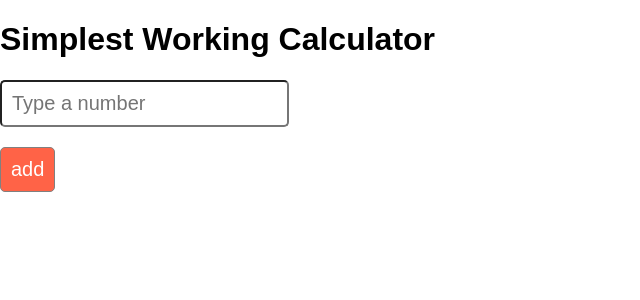
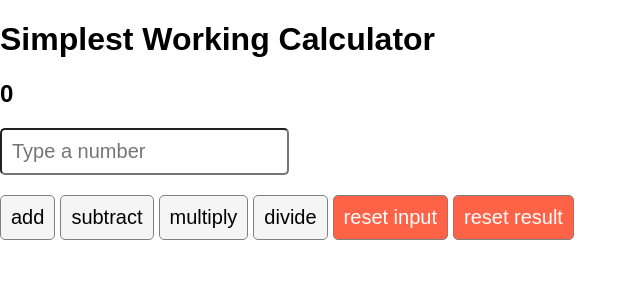
Before and after one commit to vetacode/lab-calculator, a React (Create React App) app: page / in a window 1280 px wide. Shown: the top 300 px of the page, without its empty margins (0-640 px from the left). Built offline with nearby package versions, Linux system fonts and the light colour scheme.

Commit message:
checkpoint to find the solution

```diff
--- a/src/App.css
+++ b/src/App.css
@@ -11,6 +11,11 @@ input {
   display: block;
   margin-bottom: 20px;
 }
+input:focus {
+  border-color: tomato;
+  outline: none;
+  box-shadow: 0 0 6px tomato;
+}
 button {
   border: 1px solid gray;
   background: whitesmoke;
--- a/src/App.js
+++ b/src/App.js
@@ -4,31 +4,50 @@ import './App.css';
 function App() {
   const inputRef = useRef(null);
   const resultRef = useRef(null);
-  const [result, setResult] = useState(0);
+  const [result, setResult] = useState(null);
+  const getValue = () => Number(inputRef.current.value);
 
   function plus(e) {
     e.preventDefault();
-    setResult((result) => result + Number(inputRef.current.value));
+    const value = getValue();
+    setResult((result) => (result === null ? value : result + value));
+    inputRef.current.value = null;
+    inputRef.current.focus();
   }
 
   function minus(e) {
-    // Add the code for the minus function
+    e.preventDefault();
+    const value = getValue();
+    setResult((result) => (result === null ? value : result - value));
+    inputRef.current.value = null;
+    inputRef.current.focus();
   }
 
   function times(e) {
-    // Add the code for the plus function
+    e.preventDefault();
+    const value = getValue();
+    setResult((result) => (result === null ? value : result * value));
+    inputRef.current.value = null;
+    inputRef.current.focus();
   }
 
   function divide(e) {
-    // Add the code for the divide function
+    e.preventDefault();
+    const value = getValue();
+    setResult((result) => (result === null ? value : result / value));
+    inputRef.current.value = null;
+    inputRef.current.focus();
   }
 
   function resetInput(e) {
-    // Add the code for the resetInput function
+    e.preventDefault();
+    inputRef.current.value = null;
   }
 
   function resetResult(e) {
-    // Add the code for the resetResult function
+    e.preventDefault();
+    setResult(0);
+    inputRef.current.value = null;
   }
 
   return (
@@ -37,7 +56,7 @@ function App() {
         <h1>Simplest Working Calculator</h1>
       </div>
       <form>
-        <p ref={resultRef}>{/* add the value of the current total */}</p>
+        <h2 ref={resultRef}>{result === null ? '0' : result}</h2>
         <input
           pattern='[0-9]'
           ref={inputRef}
@@ -45,11 +64,11 @@ function App() {
           placeholder='Type a number'
         />
         <button onClick={plus}>add</button>
-        {/* Add the subtract button */}
-        {/* Add the multiply button */}
-        {/* Add the divide button */}
-        {/* Add the resetInput button */}
-        {/* Add the resetResult button */}
+        <button onClick={minus}>subtract</button>
+        <button onClick={times}>multiply</button>
+        <button onClick={divide}>divide</button>
+        <button onClick={resetInput}>reset input</button>
+        <button onClick={resetResult}>reset result</button>
       </form>
     </div>
   );
```
